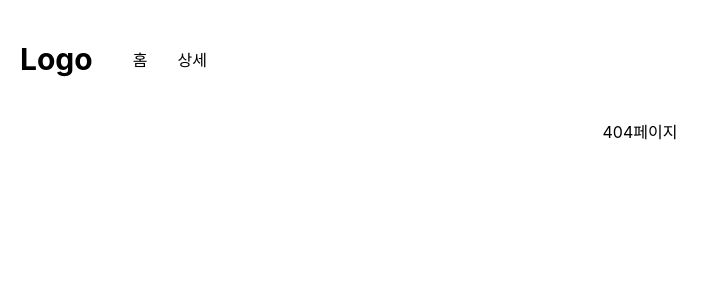
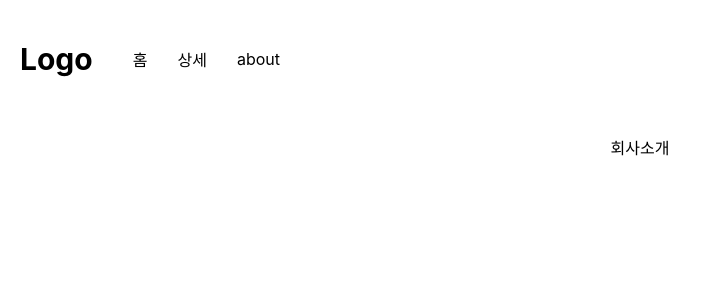
Before and after one commit to nrnr1015/reactPractice, a React (Create React App) app in the folder shop/: page /about in a window 1280 px wide. Shown: the top 300 px of the page, without its empty margins (0-717 px from the left). Built offline with nearby package versions, Linux system fonts and the light colour scheme.

Commit message:
Nested routes / Outlet hook

```diff
--- a/shop/src/App.js
+++ b/shop/src/App.js
@@ -4,11 +4,12 @@ import {useState} from 'react';
 import './App.css';
 import Main from './routes/Main';
 import Nav from './components/Nav';
+import About from './routes/About';
 import Datail from './routes/Datail';
 
 
 import { Routes , Route, Link , useNavigate, Outlet} from 'react-router-dom'
-function App() {
+function App(e,i) {
 
   return (
     <div className="App">
@@ -16,6 +17,10 @@ function App() {
 
         <Routes>
           <Route path='/' element={<Main />}/>
+          <Route path='/about' element={<About />}>
+            <Route path='company' element={<div>company</div>}/>
+            <Route path='location' element={<div>location</div>}/>
+          </Route>
           <Route path='/datail' element={<Datail />}/>
           <Route path='*' element={<div>404페이지</div>}/>
         </Routes>
--- a/shop/src/components/Nav.js
+++ b/shop/src/components/Nav.js
@@ -16,6 +16,7 @@ const Nav = () => {
 
           <li onClick={ () => {navigete('/')}}>홈</li>
           <li onClick={ () => {navigete('/datail')}}>상세</li>
+          <li onClick={ () => {navigete('/about')}}>about</li>
 
           {/* <li><Link className='link' to="/">홈</Link></li>
           <li><Link className='link' to="/datail">상세</Link></li> */}
--- /dev/null
+++ b/shop/src/routes/About.js
@@ -0,0 +1,18 @@
+import * as React from 'react';
+import {useState} from 'react';
+
+import { Routes , Route, Link, Outlet } from 'react-router-dom'
+
+const About = () => {
+  return (
+    <div className="datail">
+        <div className="container">
+          <p>회사소개</p>
+          <Outlet></Outlet>
+        </div>
+
+    </div>
+  );
+}
+
+export default About;
```
